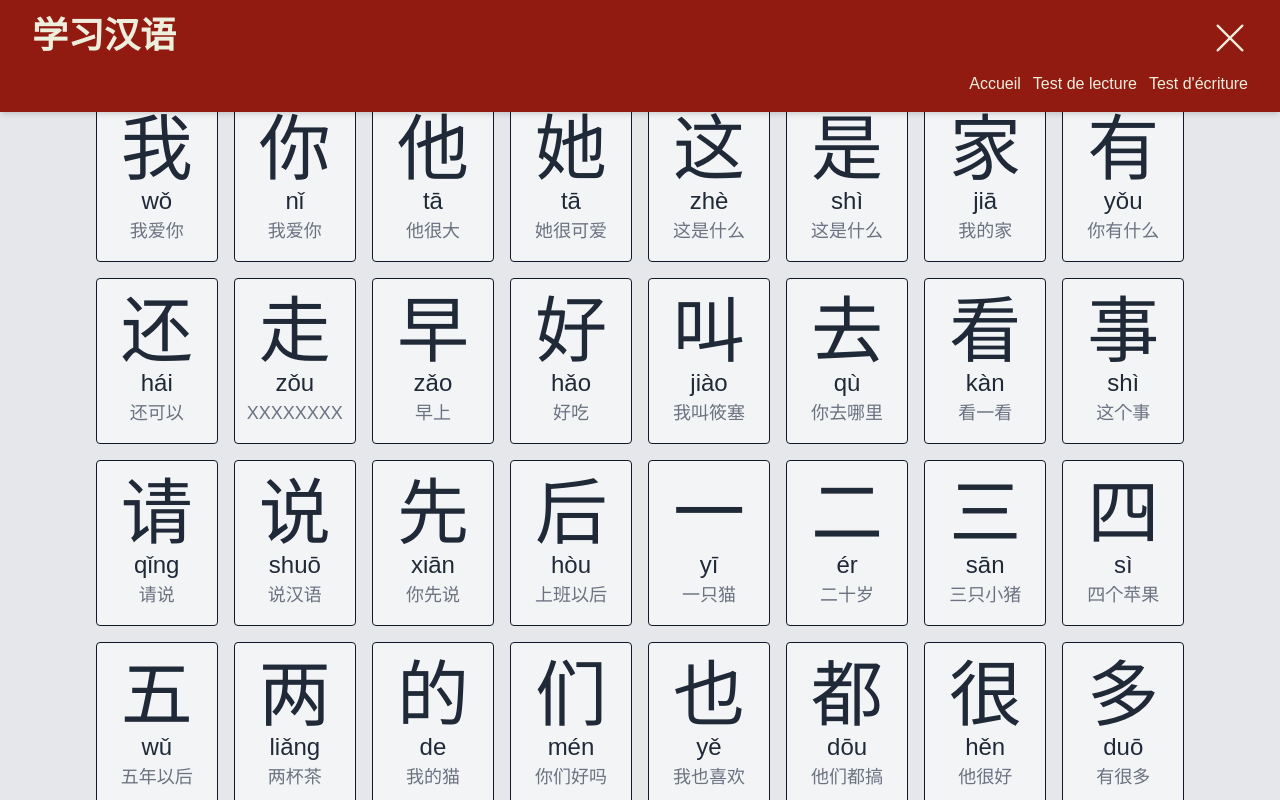
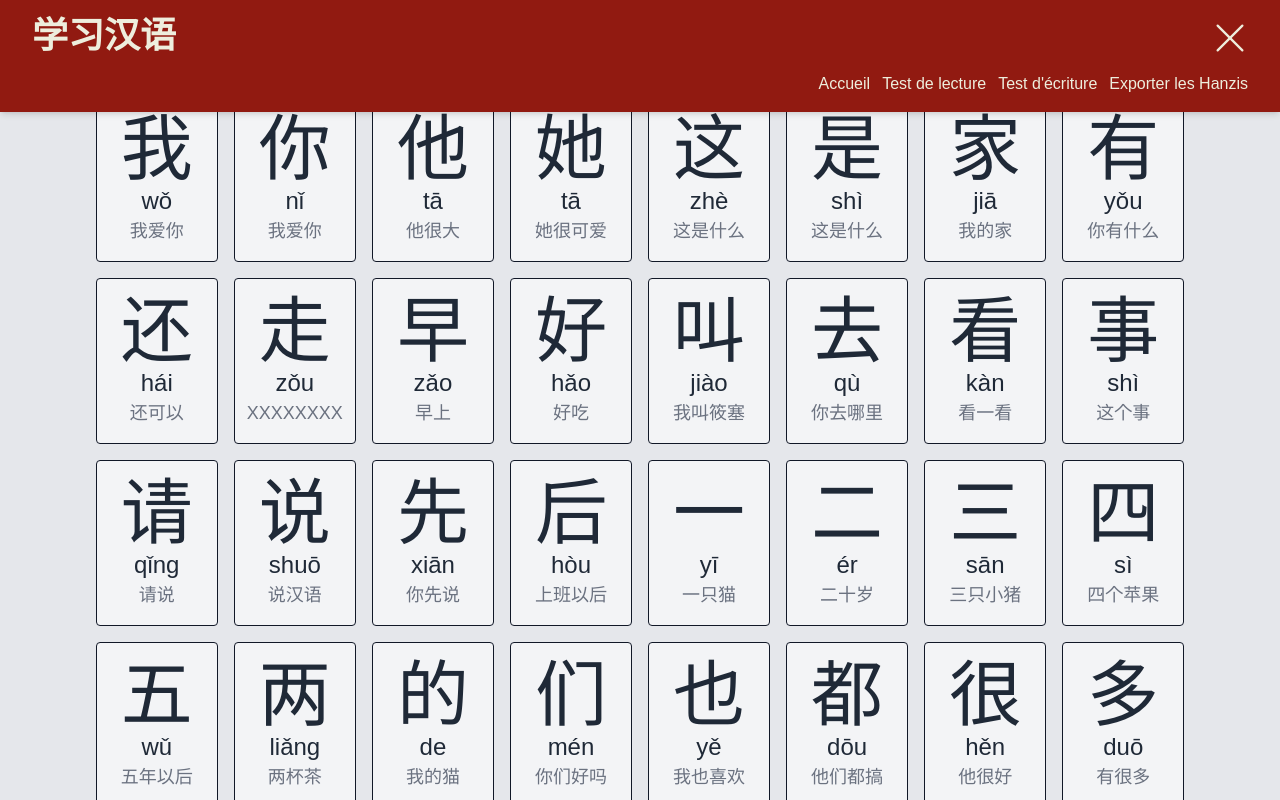
Before and after one commit to SebDelile/hanzi, a React (Create React App) app: page / in a window 1280 px wide. Both pictures are taken after a click on the button 1230 px from the left and 38 px from the top of the page. Shown: the top 800 px of the page. Built offline with nearby package versions, Linux system fonts and the light colour scheme.

Commit message:
add a button to export hanzi list

```diff
--- /dev/null
+++ b/src/components/ExportHanziListButton.tsx
@@ -0,0 +1,43 @@
+import { useState } from 'react';
+import { useHanzi } from '../contexts/HanziContext';
+
+export function ExportHanziListButton() {
+  const { data, isError, isLoading } = useHanzi();
+
+  const [hasExported, setHasExported] = useState(false);
+  const [isExportError, setIsExportError] = useState(false);
+
+  const exportHanziList = async () => {
+    if (!isError && data) {
+      setHasExported(false);
+      setIsExportError(false);
+      const hanziList = data.map(({ sinogram }) => sinogram).join(' ');
+      const clipboardWritePermission = await navigator.permissions.query({
+        name: 'clipboard-write' as PermissionName,
+      });
+      if (['granted', 'prompt'].includes(clipboardWritePermission.state)) {
+        try {
+          await navigator.clipboard.writeText(hanziList);
+          setHasExported(true);
+        } catch (e) {
+          console.error(e);
+          setIsExportError(true);
+        }
+      } else {
+        console.log(
+          "You don't have the permission to use the clipbaord. please find the exported list bellow"
+        );
+        console.log(hanziList);
+        setIsExportError(true);
+      }
+    }
+  };
+  const icon = isExportError ? '❌' : hasExported ? '✔️' : '';
+
+  return (
+    <div onClick={exportHanziList} className="cursor-pointer">
+      <span>Exporter les Hanzis</span>
+      {icon}
+    </div>
+  );
+}
--- a/src/components/Header.tsx
+++ b/src/components/Header.tsx
@@ -2,17 +2,21 @@ import { Children, useState } from 'react';
 import { Link } from 'react-router-dom';
 import { BurgerMenuIcon } from '../icons/BurgerMenuIcon';
 import { CloseIcon } from '../icons/CloseIcon';
+import { ExportHanziListButton } from './ExportHanziListButton';
 
 export function Header() {
   const [isMenuOpen, setIsMenuOpen] = useState(false);
 
+  const handleToggleMenu = () => {
+    setIsMenuOpen((state) => !state);
+  };
   return (
     <header className="fixed top-0 w-full py-4 bg-primary text-primary-contrast shadow-md">
       <div className="app-container flex justify-between relative flex-wrap">
         <h1 className="text-4xl font-bold font-hanzi">学习汉语</h1>
         <button
           type="button"
-          onClick={(): void => setIsMenuOpen((state) => !state)}
+          onClick={handleToggleMenu}
           className="text-4xl ml-6 self-end"
         >
           {isMenuOpen ? <CloseIcon /> : <BurgerMenuIcon />}
@@ -20,18 +24,18 @@ export function Header() {
       </div>
       <nav className="app-container flex justify-end">
         {isMenuOpen ? (
-          <ul
-            className="w-max list-none flex flex-col items-center gap-3 mt-4 xs:flex-row"
-            onClick={(): void => setIsMenuOpen((state) => !state)}
-          >
-            <li>
+          <ul className="w-max list-none flex flex-col items-center gap-3 mt-4 xs:flex-row">
+            <li onClick={handleToggleMenu}>
               <Link to="/">Accueil</Link>
             </li>
-            <li>
+            <li onClick={handleToggleMenu}>
               <Link to="/reading-test">Test de lecture</Link>
             </li>
+            <li onClick={handleToggleMenu}>
+              <Link to="/writing-test">Test d&apos;écriture</Link>
+            </li>
             <li>
-              <Link to="/writing-test">Test d&apos;écriture</Link>
+              <ExportHanziListButton />
             </li>
           </ul>
         ) : null}
```
